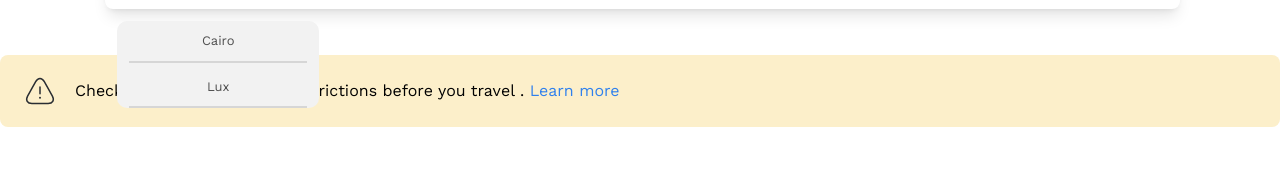
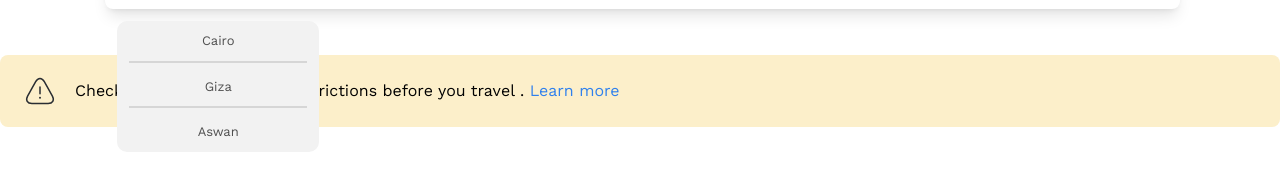
Before and after one commit to SaraDrwish/algoriza-internship-FE204, a Vue app: page / in a window 1280 px wide. Shown: the part 607-791 px from the top of the page. Built offline with nearby package versions, Linux system fonts and the light colour scheme; a web font is replaced by a local one.

Commit message:
19 homepage 12

```diff
--- a/src/components/HomePageCompos/EnjoySec.vue
+++ b/src/components/HomePageCompos/EnjoySec.vue
@@ -8,7 +8,6 @@
          destination information and
          inspiration from us</p>
      </div>
-
 
      <div class=" flex gap-[20px]   ">
 
--- a/src/components/HomePageCompos/HomeSearch.vue
+++ b/src/components/HomePageCompos/HomeSearch.vue
@@ -34,7 +34,8 @@
                   <a class=" w-[100%] py-[10px] border-solid border-b-2 border-bordrBtnGry cursor-pointer" href="#" >
                     <li class=" ">cairo</li>
                   </a>
-                  <li class=" w-[100%] py-[10px] border-solid border-b-2 border-bordrBtnGry cursor-pointer ">lux</li>
+                  <li class=" w-[100%] py-[10px] border-solid border-b-2 border-bordrBtnGry cursor-pointer ">Giza</li>
+                  <li class=" w-[100%] py-[10px] border-solid border-b-2 border-bordrBtnGry cursor-pointer ">Aswan</li>
                  </ul>
               </div>
 
@@ -73,9 +74,12 @@
 
 
 <style scoped >
+
 input[type="submit"] {
   transition: all 0.3s ease;
 }
+li:last-child { border-bottom: none; }
+
 </style>
 
 
```
